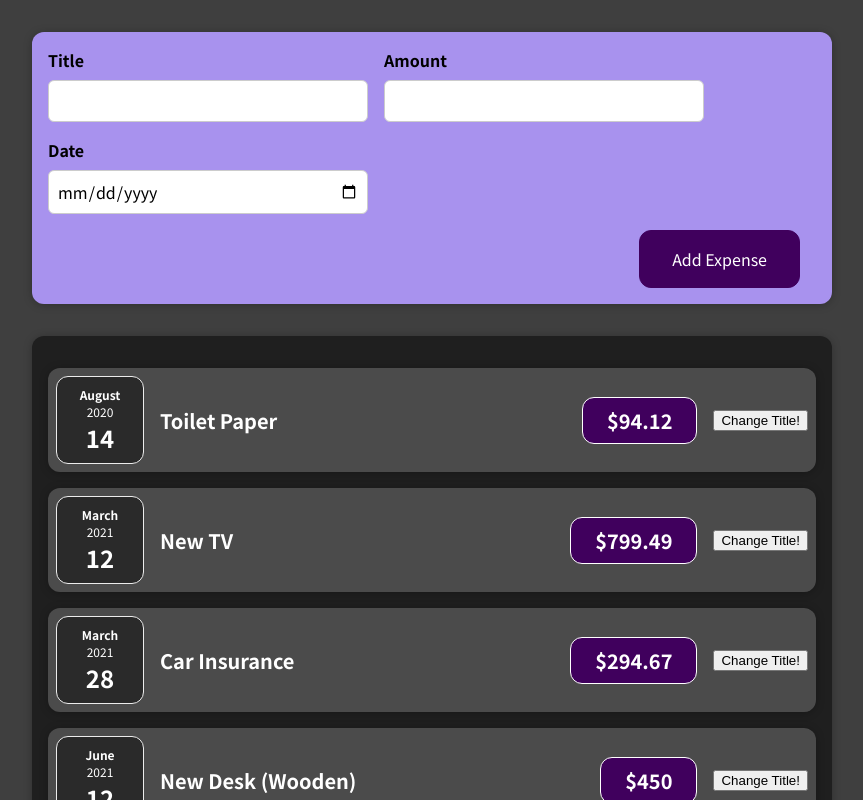
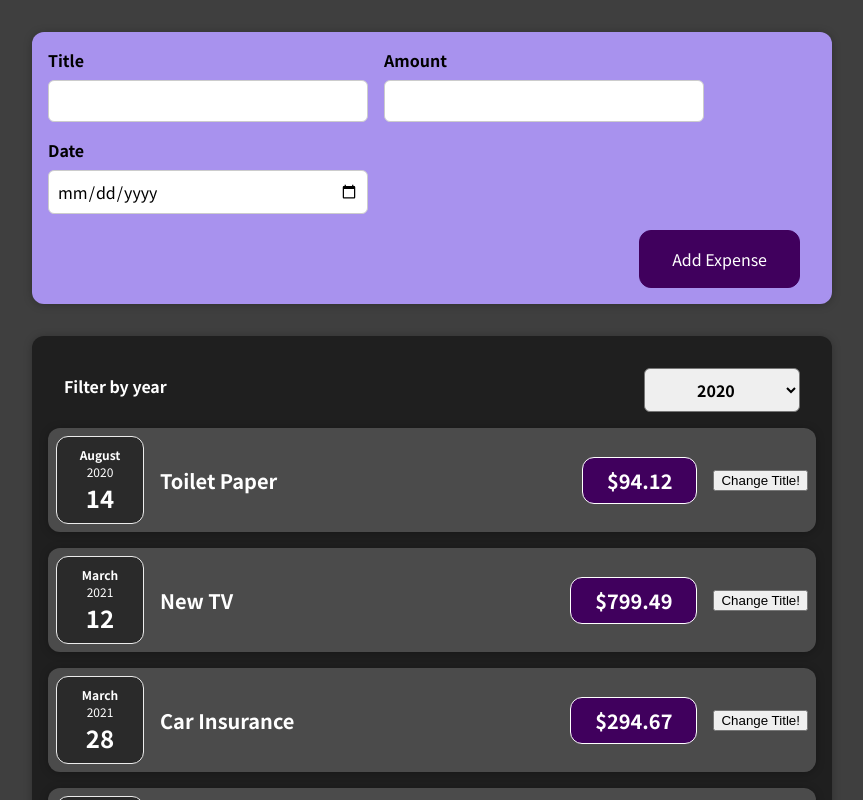
Before and after one commit to kopiHyper/react_course_udemy, a React (Create React App) app: page / in a window 1280 px wide. Shown: the top 800 px of the page, without its empty margins (208-1071 px from the left). Built offline with nearby package versions, Linux system fonts and the light colour scheme.

Commit message:
Added filter component with picked date logic

```diff
--- a/src/App.js
+++ b/src/App.js
@@ -20,7 +20,7 @@
       id: "e4",
       title: "New Desk (Wooden)",
       amount: 450,
-      date: new Date(2021, 5, 12),
+      date: new Date(2023, 5, 12),
     },
   ];
 
--- a/src/components/Expenses/Expenses.js
+++ b/src/components/Expenses/Expenses.js
@@ -1,10 +1,20 @@
+import { useState } from "react";
 import ExpenseItem from "./ExpenseItem";
+import ExpensesFilter from "../ExpensesFilter/ExpensesFilter";
 import "../Expenses/Expenses.css";
 import Card from "../UI/Card";
 
 const Expenses = (props) => {
+  const [filteredYear, setFilteredYear] = useState("2020");
+
+  const pickedDate = (selectedYear) => {
+    setFilteredYear(selectedYear);
+    console.log(selectedYear);
+  };
+
   return (
     <Card className="expenses">
+      <ExpensesFilter selected={filteredYear} onChangeFilter={pickedDate} />
       <ExpenseItem
         title={props.item[0].title}
         amount={props.item[0].amount}
--- /dev/null
+++ b/src/components/ExpensesFilter/ExpensesFilter.css
@@ -0,0 +1,24 @@
+.expenses-filter {
+  color: white;
+  padding: 0 1rem;
+}
+
+.expenses-filter__control {
+  display: flex;
+  width: 100%;
+  align-items: center;
+  justify-content: space-between;
+  margin: 1rem 0;
+}
+
+.expenses-filter label {
+  font-weight: bold;
+  margin-bottom: 0.5rem;
+}
+
+.expenses-filter select {
+  font: inherit;
+  padding: 0.5rem 3rem;
+  font-weight: bold;
+  border-radius: 6px;
+}
--- /dev/null
+++ b/src/components/ExpensesFilter/ExpensesFilter.js
@@ -0,0 +1,23 @@
+import "./ExpensesFilter.css";
+
+const ExpensesFilter = (props) => {
+  const handleSelectChange = (event) => {
+    props.onChangeFilter(event.target.value);
+  };
+
+  return (
+    <div className="expenses-filter">
+      <div className="expenses-filter__control">
+        <label>Filter by year</label>
+        <select value={props.selected} onChange={handleSelectChange}>
+          <option value="2023">2023</option>
+          <option value="2022">2022</option>
+          <option value="2021">2021</option>
+          <option value="2020">2020</option>
+        </select>
+      </div>
+    </div>
+  );
+};
+
+export default ExpensesFilter;
```
